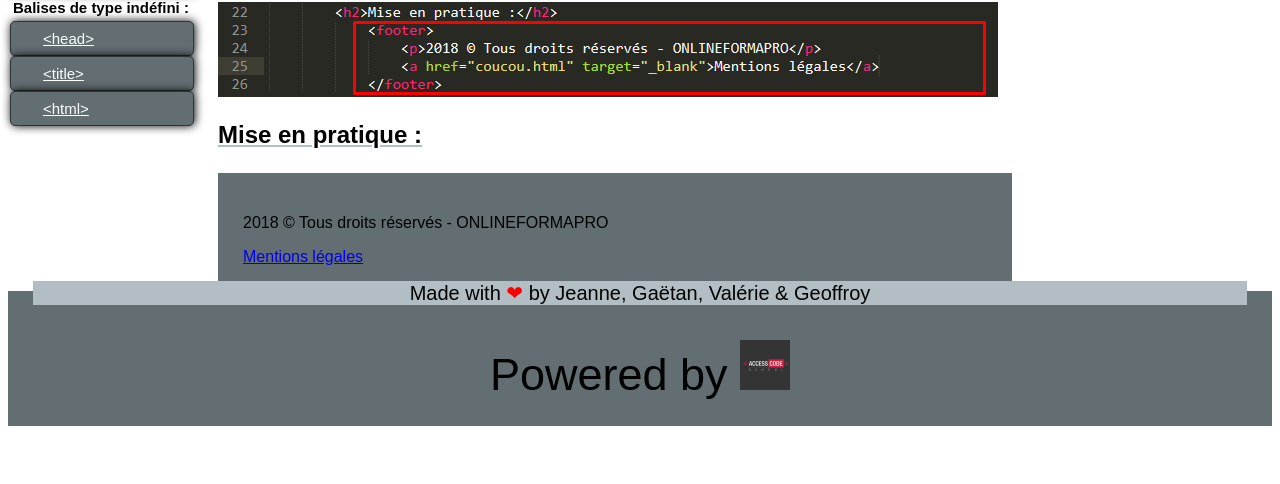
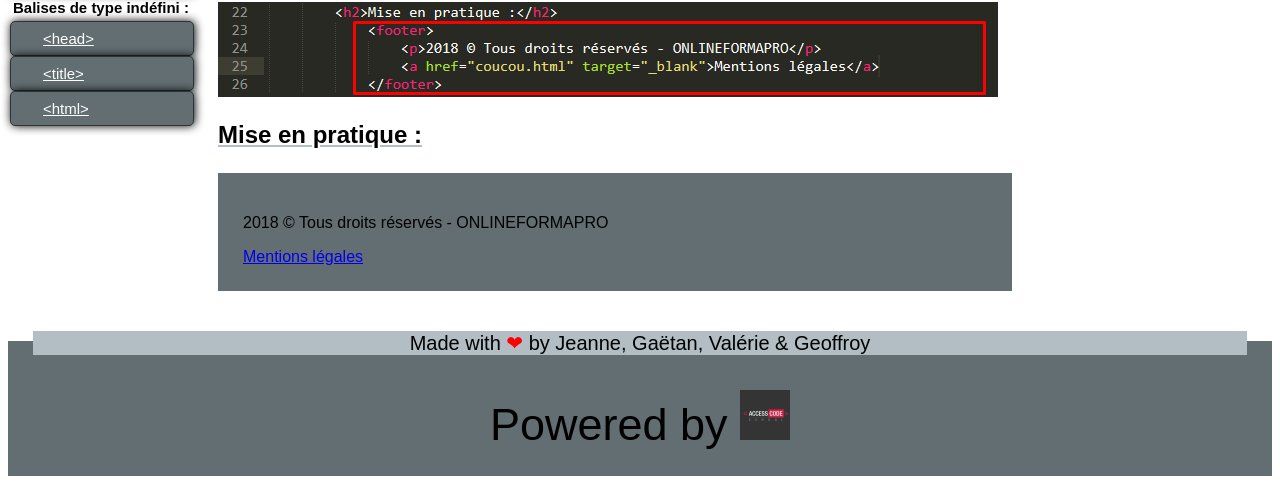
Before and after one commit to GeoffroyCarette/html-sur-html, a PHP site: page /footer.php in a window 1280 px wide. Shown: the part 557-1041 px from the top of the page. Before the commit the page ends 983 px from the top, so only its background shows below. Run offline with PHP 8.4, Linux system fonts and the light colour scheme.

Commit message:
Modification margin

```diff
--- a/footer.php
+++ b/footer.php
@@ -33,7 +33,7 @@
 						<h3 class="exemple">Exemple :</h3>
 						<img src="media/footercode.png" width="780" height="95" alt="Prise de vue de la partie code ci-dessous">
 						<h3 class="exemple">Mise en pratique :</h3>
-						<footer>
+						<footer class="exemple_footer">
 							<p>2018 © Tous droits réservés - ONLINEFORMAPRO</p>
 							<a href="coucou.html" target="_blank">Mentions légales</a>
 
--- a/style.css
+++ b/style.css
@@ -113,7 +113,7 @@ main {
 	position:relative;
 	display: block;
 	width: 809px;
-    height: 140px;
+	height: 140px;
 }
 /* TEXTAREA */
 .textarea3{
@@ -230,6 +230,7 @@ main {
 	border-style: double;
 	border-width: 1px;
 	border-color: black;
+	margin-bottom: 50px;
 }
 
 /* TEXTAREA */
@@ -433,3 +434,11 @@ footer {
 .img_banniere {
 	width: 100%;
 }
+
+.exemple_footer {
+	margin-bottom: 50px;
+}
+
+table {
+	margin-bottom: 50px;
+}
```
